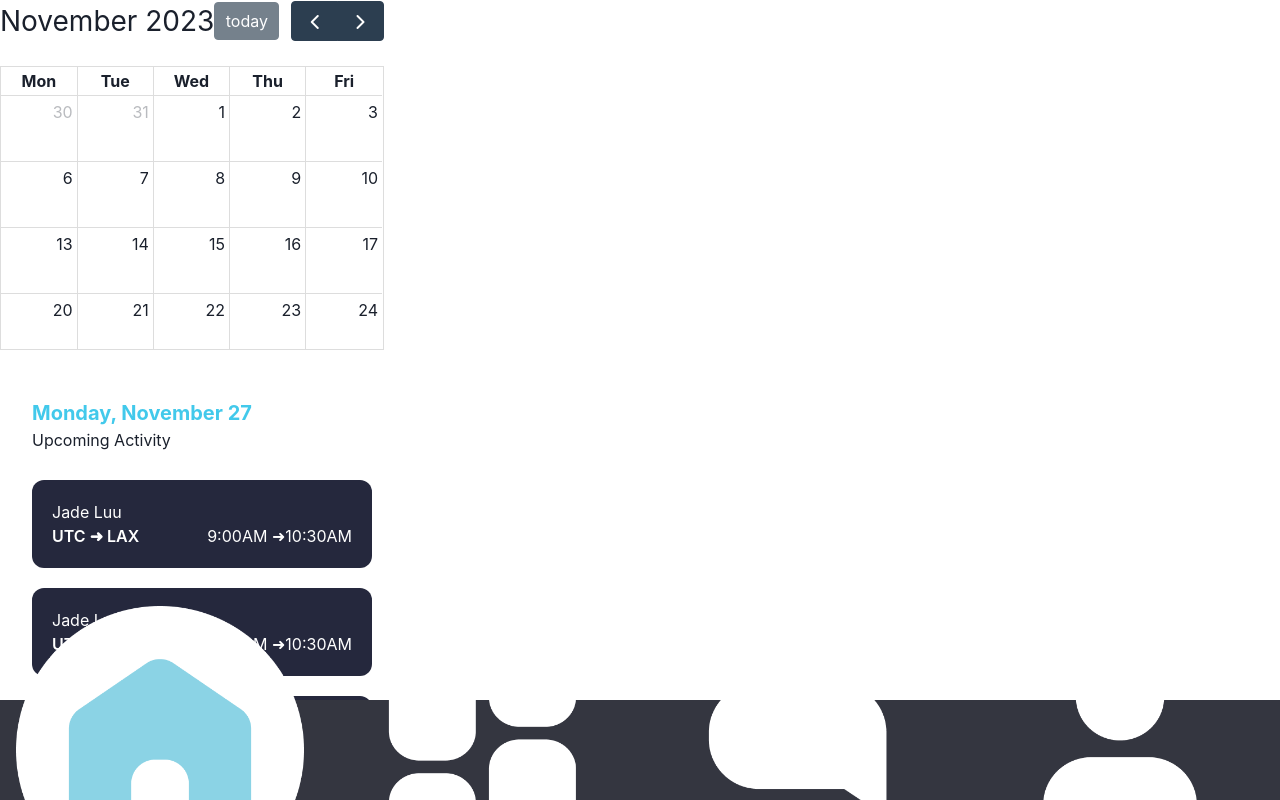
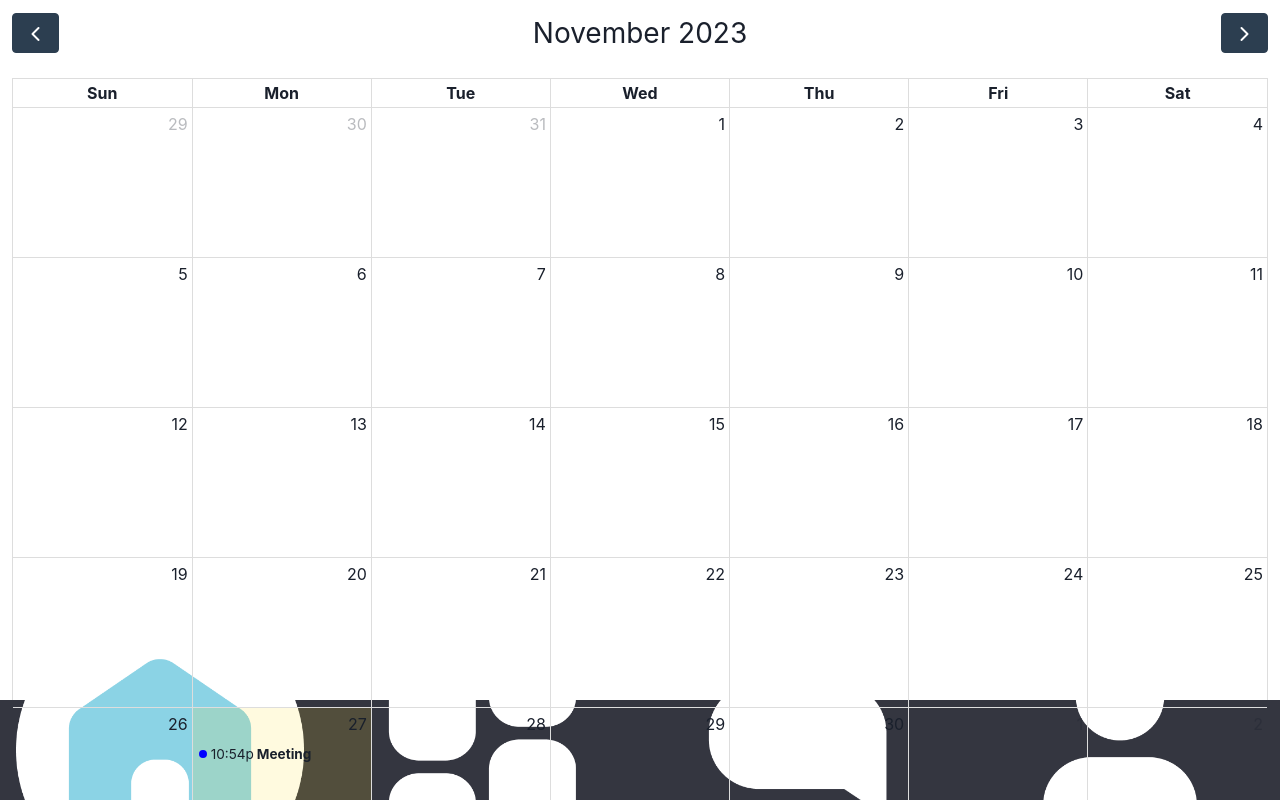
Before and after one commit to Little-housekeeper/LHS_app, a React (Vite) app: page /driverhomepage in a window 1280 px wide. Shown: the top 800 px of the page. Built offline with nearby package versions, Linux system fonts and the light colour scheme; a web font is replaced by a local one.

Commit message:
make driver side styling more align with figma

```diff
--- a/src/pages/DriverHomePage.tsx
+++ b/src/pages/DriverHomePage.tsx
@@ -1,4 +1,4 @@
-import { Flex, Text, Image } from "@chakra-ui/react";
+import { Flex, Text, Image, Box } from "@chakra-ui/react";
 // import rideshare_map from "../assets/images/rideshare_map.png";
 import NavBar from "../components/NavBar";
 // import chatButton from "../assets/images/chatButton.png";
@@ -62,18 +62,20 @@ const DriverHomePage = () => {
   ));
 
   return (
-    <Flex flexDir={"column"} gap={12}>
-      <Flex w={"full"}>
+    <Box>
+      <Box m={3}>
+        <Box w={"full"} mb={10}>
           <FullCalendar
+            headerToolbar={{start:'prev',center:"title",end:'next'}}
             initialView="dayGridMonth"
-          weekends={false}
+            weekends={true}
             events={events}
             eventColor="blue"
             plugins={[dayGridPlugin, interactionPlugin]}
             dateClick={(e) => console.log(e)}
           />
-      </Flex>
-      <Flex marginLeft={8} flexDir={"column"}>
+        </Box>
+        <Box marginLeft={8} flexDir={"column"}>
           <Text color={"#42C9EB"} as="b" fontSize={"xl"}>
             {new Date().toLocaleDateString("en-US", {
               weekday: "long",
@@ -83,9 +85,10 @@ const DriverHomePage = () => {
           </Text>
           <Text mb={7}>Upcoming Activity</Text>
           {upcomingActivityCards}
-      </Flex>
+        </Box>
+      </Box>
       <NavBar />
-    </Flex>
+    </Box>
   );
 };
 
```
Also changed, not shown: src/pages/ActivityDetailsPage.tsx (+1 -1 lines), src/pages/AwaitingDriverPage.tsx (+1 -1 lines). Lines whose indentation alone changed are shown as unchanged.
